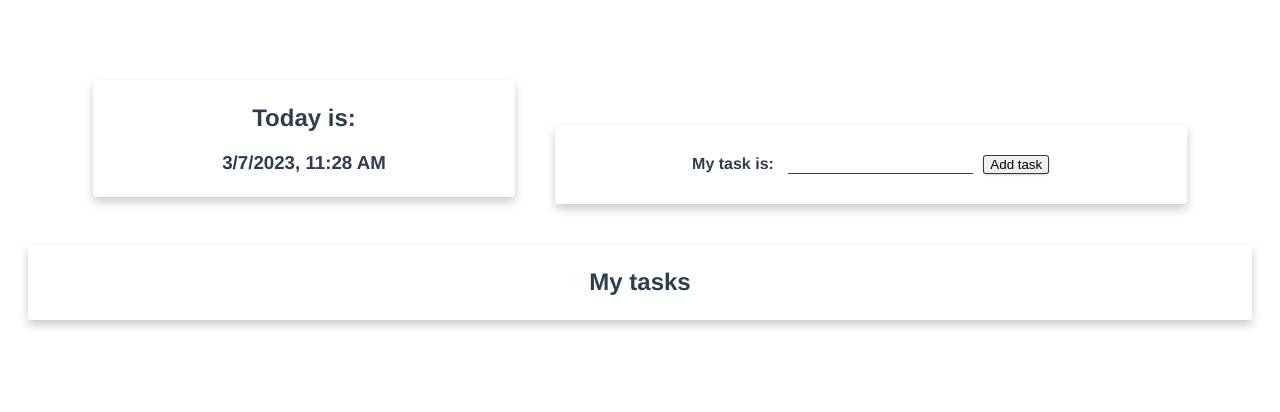
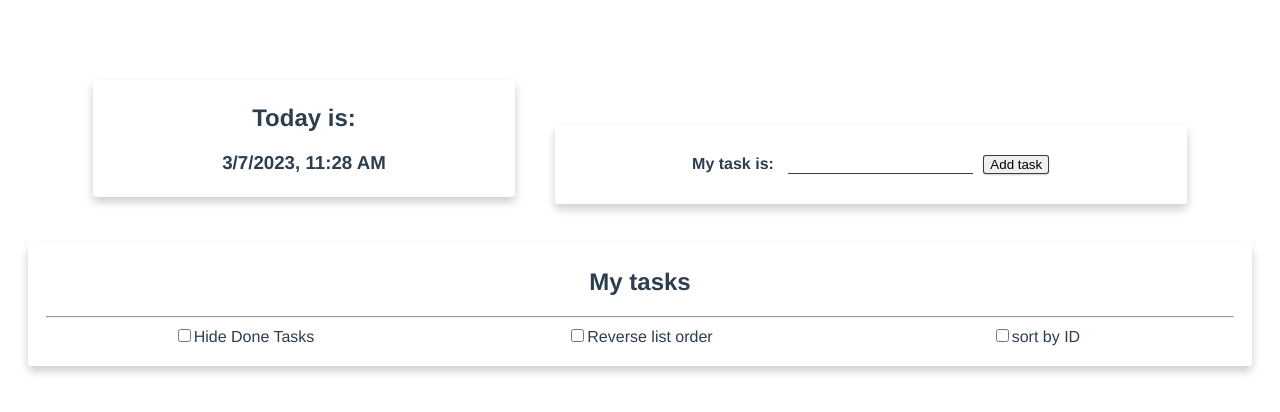
Before and after one commit to 3956ray/TodoApp, a Vue app: page / in a window 1280 px wide. Shown: the top 412 px of the page. Built offline with nearby package versions, Linux system fonts and the light colour scheme.

Commit message:
conditional filter to sort task

```diff
--- a/src/App.vue
+++ b/src/App.vue
@@ -6,6 +6,32 @@
       <div class="cardBox">
         <div class="container">
           <h2>My tasks</h2>
+          <hr />
+
+          <div class="col-4">
+            <input
+            v-model="hideDone"
+            type="checkbox"
+            id="hideDone"
+            name="hideDone">
+
+            <label for="hideDone">Hide Done Tasks</label>
+          </div>
+          <div class="col-4">
+            <input
+            v-model="reverse"
+            type="checkbox"
+            id="reverse"
+            name="reverse">
+            <label for="reverse">Reverse list order</label>
+          </div><div class="col-4">
+            <input
+            v-model="sortById"
+            type="checkbox"
+            id="sortById"
+            name="sortById">
+            <label for="sortById">sort by ID</label>
+          </div>
           <ul class="taskList">
             <li v-for='(taskItem, index) in displayList' :key='`${index}_${Math.random()}`'>
               <input type="checkbox" :checked='!!taskItem.finishedAt' @input="changeStatus(taskItem.id)" />
@@ -33,6 +59,9 @@
 
   data: () => ({
     taskList: [],
+    hideDone: false,
+    reverse: false,
+    sortById: false,
   }),
 
   // pass the calue to the template
@@ -51,15 +80,25 @@
     },
     //
     filterList() {
-      return [...this.baseList].filter(t => !t.finishedAt);
+      return this.hideDone
+        ? [...this.baseList].filter(t => !t.finishedAt)
+        : [...this.baseList];
     },
-    // ascending order
+    // control order type
     sortedList() {
-      return [...this.filterList].sort((a, b) => a.id - b.id);
+      return [...this.filterList]
+        .sort((a, b) => (
+          this.sortById
+            ? b.id - a.id
+            : (a.finishedAt || 0) - (b.finishedAt || 0)));
     },
 
     displayList() {
-      return this.sortedList;
+    const list = this.sortedList;
+
+      return this.reverse
+        ? list.reverse()
+        : list;
     },
   },
 
```
